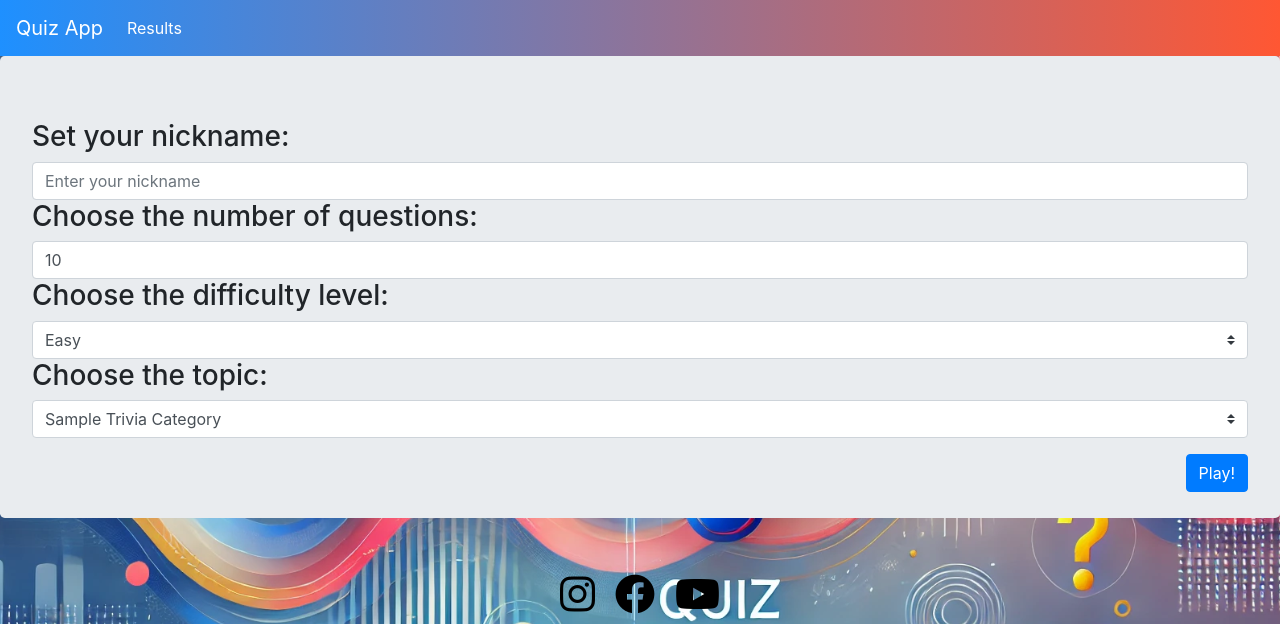
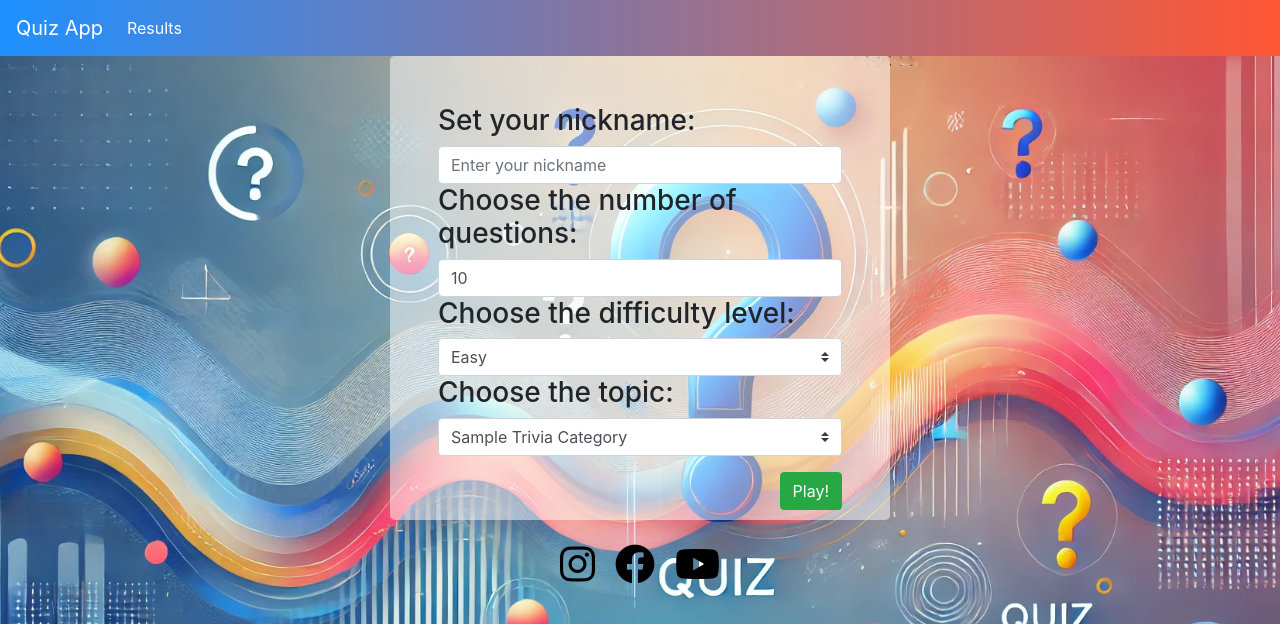
Before and after one commit to Fingyy/Quiz, a Django app: page / in a window 1280 px wide. Shown: the top 624 px of the page. Run offline with Django 5.2, Linux system fonts and the light colour scheme; tables that the repository leaves empty hold one stand-in row (values such as "Sample post"); a database or web service that is not in the repository returns one stand-in record (values such as "Sample title"); data that the repository does not hold is empty; some libraries are stand-ins or nearby versions.

Commit message:
fix: html template

```diff
--- a/viewer/templates/index.html
+++ b/viewer/templates/index.html
@@ -1,21 +1,33 @@
 {% extends 'base.html' %}
 
-<div class="container">
+<div class="container-sm">
 
 {% block content %}
+    <style>
+    .jumbotron {
+        max-width: 500px; /* Nastav menší šířku */
+        margin: auto; /* Vycentrování na střed */
+        padding: 3rem; /* Menší vnitřní mezery */
+        text-align: center;
+        background: rgba(255, 255, 255, 0.5); /* Poloprůhledné bílé pozadí */
+    }
+    .h3 {
+        text-align: left;
+    }
+    </style>
 
     <div class="row clearfix"></div>
     <div class="jumbotron">
         <form method="post" action="/start_game">
             <div class="form-group">
                 {% csrf_token %}
-                <h3>Set your nickname:</h3>
+                <h3 class="h3">Set your nickname:</h3>
                 <input class="form-control" type="text" name="nick"  placeholder="Enter your nickname">
 
-                <h3>Choose the number of questions:</h3>
+                <h3 class="h3">Choose the number of questions:</h3>
                 <input class="form-control" type="number" name="quantity" min="1" max="{{ max_questions }}" value="10">
 
-                <h3>Choose the difficulty level:</h3>
+                <h3 class="h3">Choose the difficulty level:</h3>
                 <select name="difficulty" class="custom-select">
                     {% for level in difficulty %}
                     <option {% if forloop.first %}selected{% endif %}
@@ -25,7 +37,7 @@
                     {% endfor %}
                 </select>
 
-                <h3>Choose the topic:</h3>
+                <h3 class="h3">Choose the topic:</h3>
                 <select name="category" class="custom-select">
                     {% for category in categories %}
                     <option {% if forloop.first %}selected{% endif %}
@@ -36,7 +48,7 @@
                 </select>
             </div>
             <div class="form-group">
-                <button type="submit" class="btn btn-primary float-right">Play!</button>
+                <button type="submit" class="btn btn-success float-right">Play!</button>
             </div>
         </form>
     </div>
```
Also changed, not shown: viewer/templates/game.html (+7 -1 lines).
